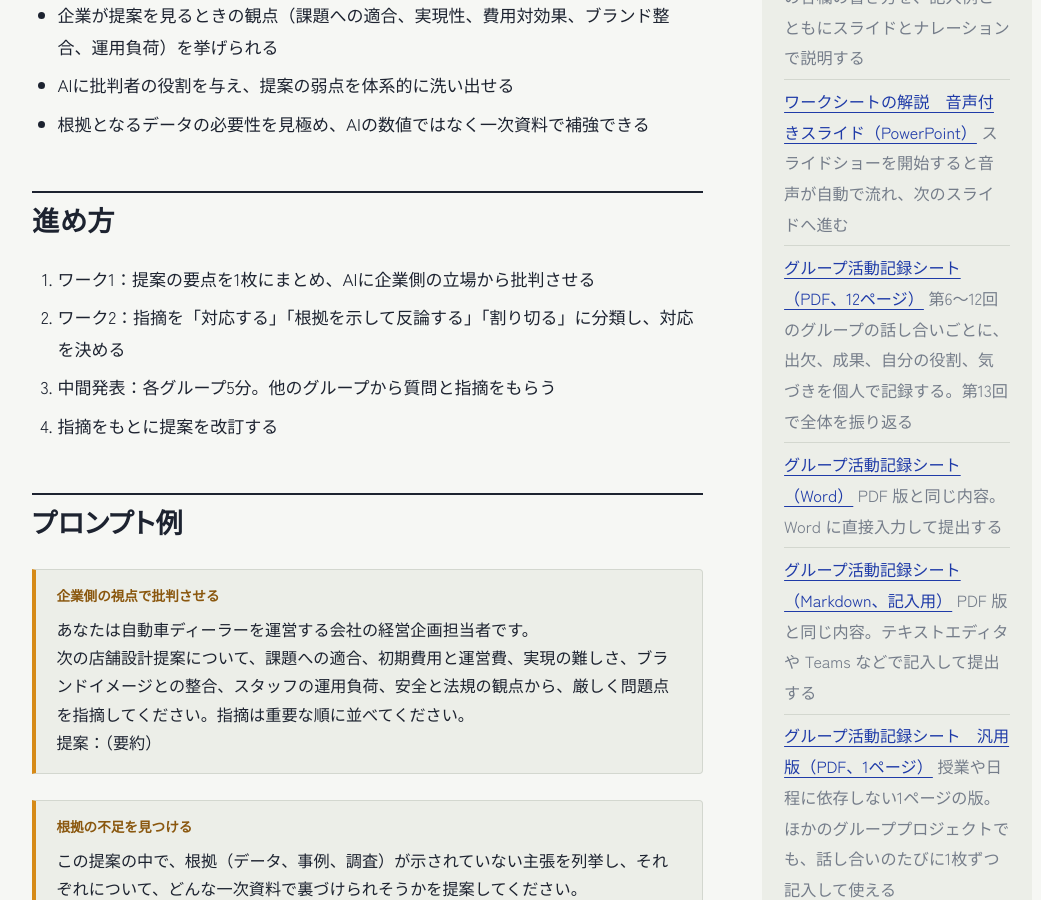
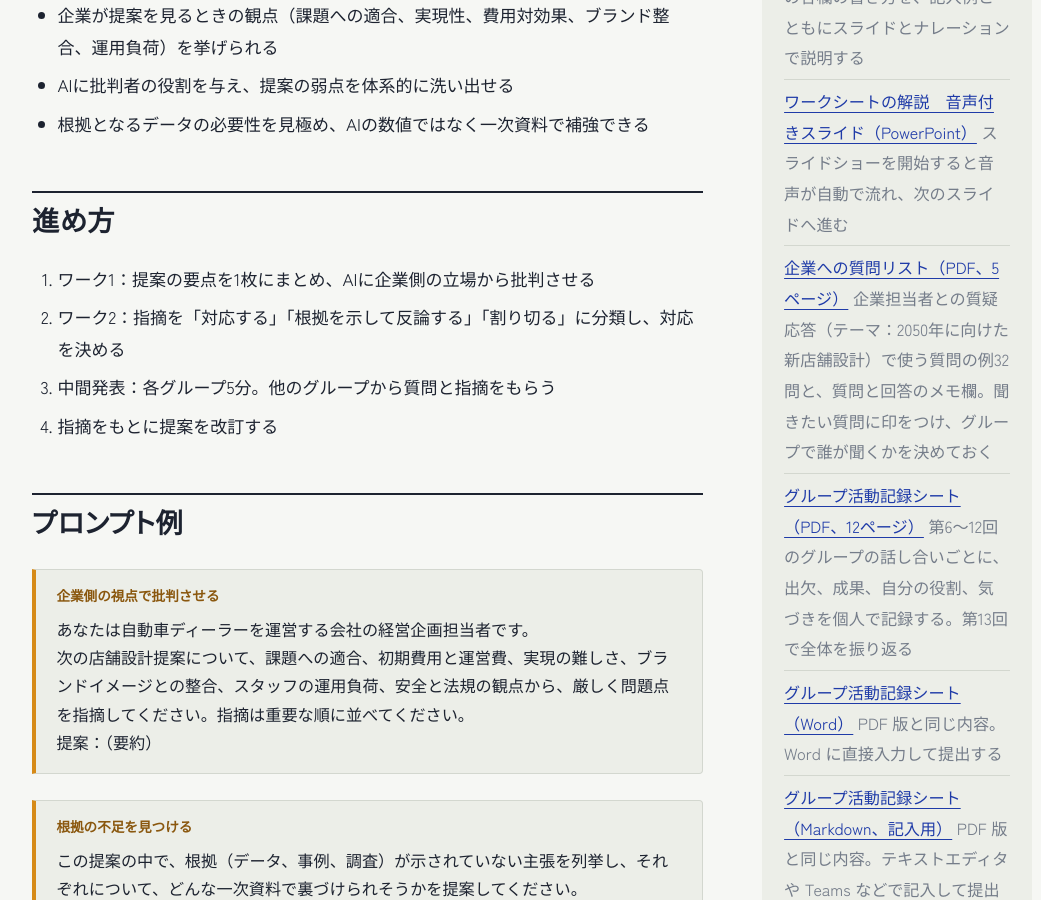
Before and after one commit to kkawailab/kklab-basic-seminar, a Jekyll site: the page built from _sessions/10-brushup.md, in a window 1280 px wide and 900 px high, scrolled down 665 px. Shown: the whole window, without its empty margins (108-1149 px from the left). Built offline with Jekyll 4.4.1, drawn with Linux system fonts in a browser that asks for light colours; some web fonts are replaced.

Commit message:
第10回のページの資料欄から「企業への質問リスト」（PDF）にリンク
Co-Authored-By: Claude Opus 5.5 <noreply@anthropic.com>

```diff
--- a/_sessions/10-brushup.md
+++ b/_sessions/10-brushup.md
@@ -11,6 +11,9 @@ materials:
   - title: ワークシートの解説　音声付きスライド（PowerPoint）
     url: /materials/worksheets/slides/worksheet-10-slides.pptx
     note: スライドショーを開始すると音声が自動で流れ、次のスライドへ進む
+  - title: 企業への質問リスト（PDF、5ページ）
+    url: /materials/company-qa/company-qa.pdf
+    note: 企業担当者との質疑応答（テーマ：2050年に向けた新店舗設計）で使う質問の例32問と、質問と回答のメモ欄。聞きたい質問に印をつけ、グループで誰が聞くかを決めておく
   - title: グループ活動記録シート（PDF、12ページ）
     url: /materials/group-log/group-log.pdf
     note: 第6〜12回のグループの話し合いごとに、出欠、成果、自分の役割、気づきを個人で記録する。第13回で全体を振り返る
```
